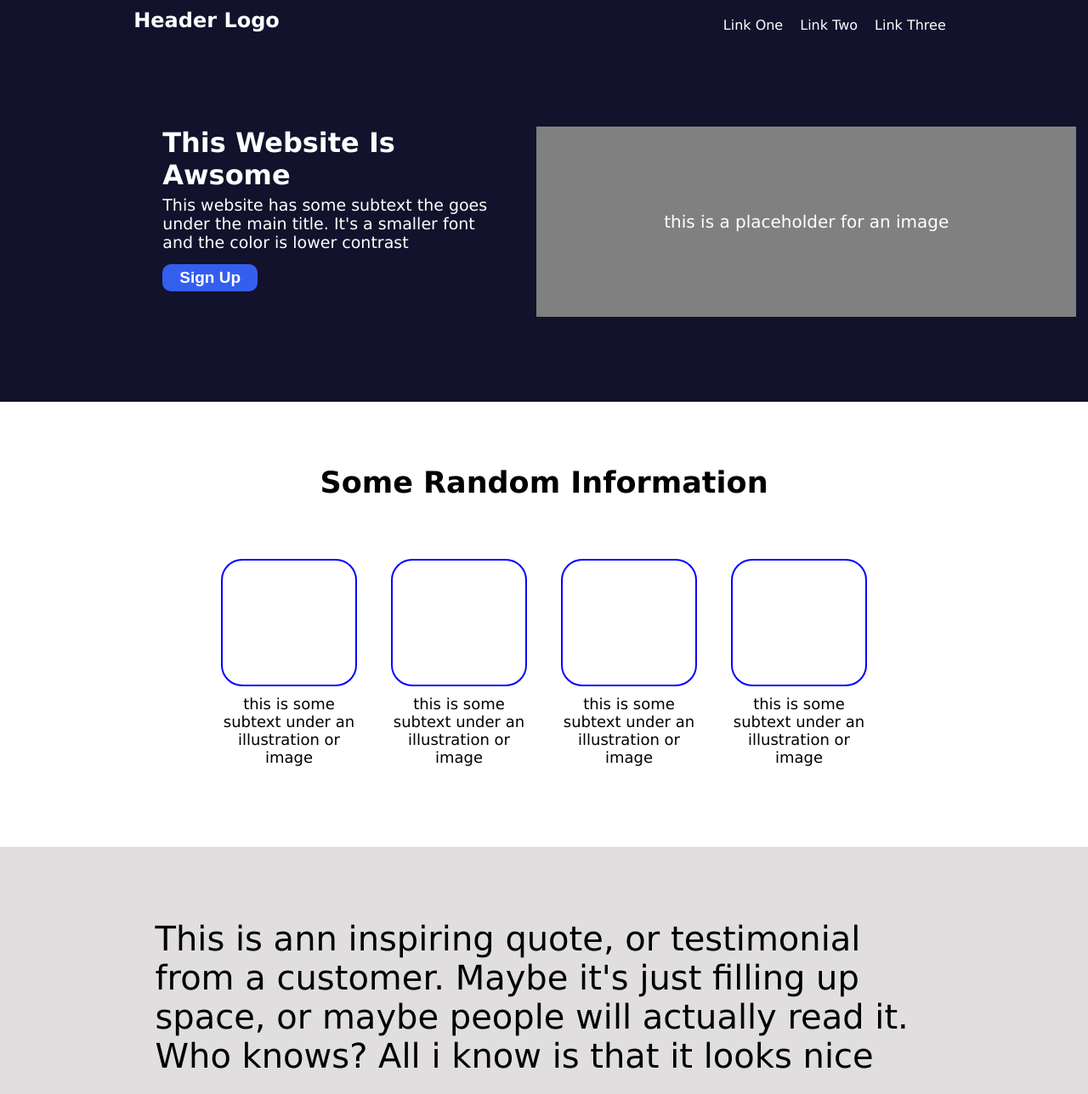
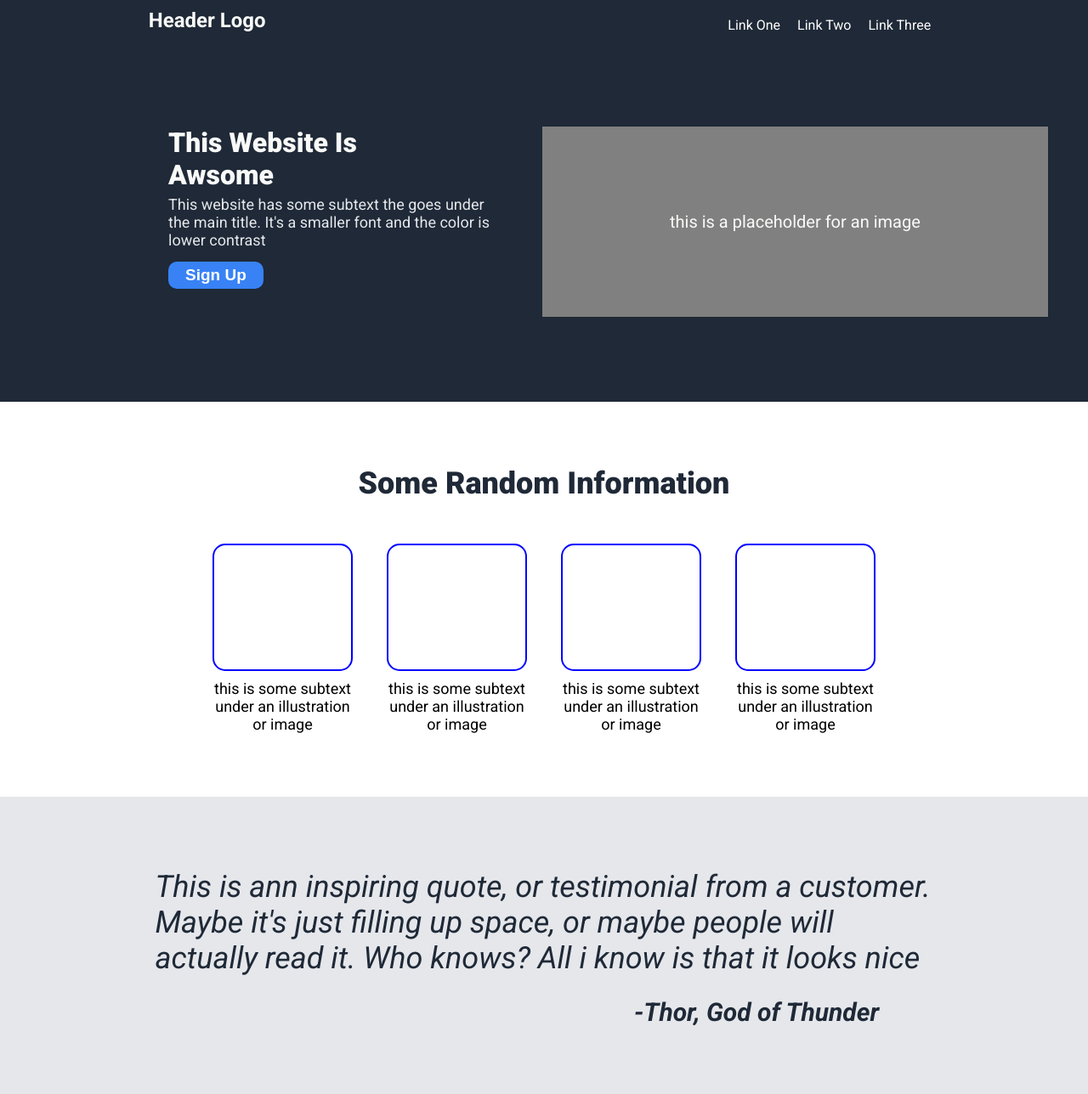
Before and after one commit to Cantsay2005/Landing-Page, a plain HTML site: page index.html in a window 1280 px wide. Shown: the top 1288 px of the page at 85% size. Drawn offline with Linux system fonts and the light colour scheme.

Commit message:
refractored the css, changed colors and fonts to match the colors and font styles, got rid of a class/div

```diff
--- a/index.html
+++ b/index.html
@@ -2,7 +2,10 @@
 <html lang="en">
     <head>
         <link rel="stylesheet" href="styles.css">
-        <title>First Porject Page For The Odin Project</title>
+        <title>First Project Page For The Odin Project</title>
+        <link rel="preconnect" href="https://fonts.googleapis.com">
+        <link rel="preconnect" href="https://fonts.gstatic.com" crossorigin>
+        <link href="https://fonts.googleapis.com/css2?family=Roboto:ital,wght@0,100..900;1,100..900&display=swap" rel="stylesheet">
     </head>
     <body>
         <div class="header">
@@ -29,12 +32,15 @@
         </div>
         <div class="body">
              <h3>Some Random Information</h3>
-            <div class="boxes">
             <div class="box-info">
+                <div class="subtext-img">
+                  <div class="box">                      </div>
+                  <p>this is some subtext under an illustration or image</p>
+                </div>
                 <div class="subtext-img">
                   <div class="box">
                   </div>
-                      <p>this is some subtext under an illustration or image</p>
+                  <p>this is some subtext under an illustration or image<p>
                 </div>
                 <div class="subtext-img">
                   <div class="box">
@@ -45,12 +51,6 @@
                   <div class="box">
                   </div>
                   <p>this is some subtext under an illustration or image</p>
-                    </div>
-                    <div class="subtext-img">
-                      <div class="box">
-                      </div>
-                      <p>this is some subtext under an illustration or image</p>
-                    </div>
                 </div>
             </div>
         </div>
--- a/styles.css
+++ b/styles.css
@@ -8,7 +8,7 @@ body {
     flex-direction: column;
     max-width: 1800px;
     justify-self: center;
-    font-family: Verdana, Geneva, Tahoma, sans-serif;
+    font-family: Roboto;
     background-color: rgb(22, 22, 22);
 }
 
@@ -22,7 +22,6 @@ body {
 .links ul{
     display: flex;
     list-style-type: none;
-
 }
 
 li {
@@ -34,18 +33,21 @@ li {
     margin: 100px 300px;
 }
 
-.header {
-    background-color: rgb(18, 18, 44);
-    color: rgb(255, 255, 255);
+.header-logo {
+    font-size: 24px;
+    color: rgb(249, 250, 248)
 }
 
-
-
+.header {
+    background-color: rgb(31, 41, 55);
+    color: rgb(249, 250, 248);
+}
 
 .left p {
-    font-size: 19px;
+    font-size: 18px;
     width: 400px;
     margin: 5px auto;
+    color: rgb(229, 231, 235);
     }
 
 a {
@@ -55,13 +57,15 @@ a {
 
 h1 {
     max-width: 300px;
+    font-weight: 900;
+    color: rgb(249, 250, 248);
 }
 
 .button-one, .button-two {
     padding: 5px 20px;
     font-size: 19px;
     font-weight: bold;
-    background-color: rgb(52, 95, 238);
+    background-color: rgb(56, 130, 246);
     border-radius: 10px;
     margin: auto 100px;
     color: rgb(255, 255, 255);
@@ -91,31 +95,35 @@ h1 {
 .box-info {
     display: flex;
     justify-content: center;
+    gap: 40px;
 }
 
 .subtext-img {
-    max-width: 160px;
-    margin: 20px;
+    max-width: 165px;
     font-size: 18px;
 }
 
 h3 {
     margin-bottom: 50px;
-    font-size: 35px;
+    font-size: 36px;
+    color: rgb(31, 41, 55);
+    font-weight: 900;
 }
 
 .box {
     border: solid 2px rgb(0, 0, 255);
     height: 150px;
-    border-radius: 25px;
+    border-radius: 15px;
     margin-bottom: 10px;
 }
 
 .quote {
-    background-color: rgb(224, 222, 222);
-    font-size: 40px;
+    background-color: rgb(229, 231, 235);
+    font-size: 36px;
+    font-style: italic;
     padding: 85px;
     justify-items: center;
+    color: rgb(31, 41, 55)
 }
  .quote p {
     max-width: 915px;
@@ -128,25 +136,20 @@ h3 {
     padding-left: 500px;
  }
 
- .footer {
-    background-color: rgb(22, 22, 63);
-    color: rgb(255, 255, 255);
- }
-
  .sign-up {
     background-color: rgb(255, 255, 255);
     padding: 100px;
     display: flex;
     justify-content: center;
     align-items: center;
+    color: rgb(255, 255, 255);
  }
 
  .center {
-        background-color: rgb(52, 95, 238);
+        background-color: rgb(56, 130, 246);
         padding: 50px;
         border: 0;
         display: flex;
-        color: rgb(255, 255, 255);
         border-radius: 10px;
  }
 
@@ -161,4 +164,6 @@ h3 {
  .footer {
     padding: 40px;
     justify-items: center;
+    background-color: rgb(22, 22, 63);
+    color: rgb(255, 255, 255);
  }
```
Lines whose indentation alone changed are shown as unchanged.
